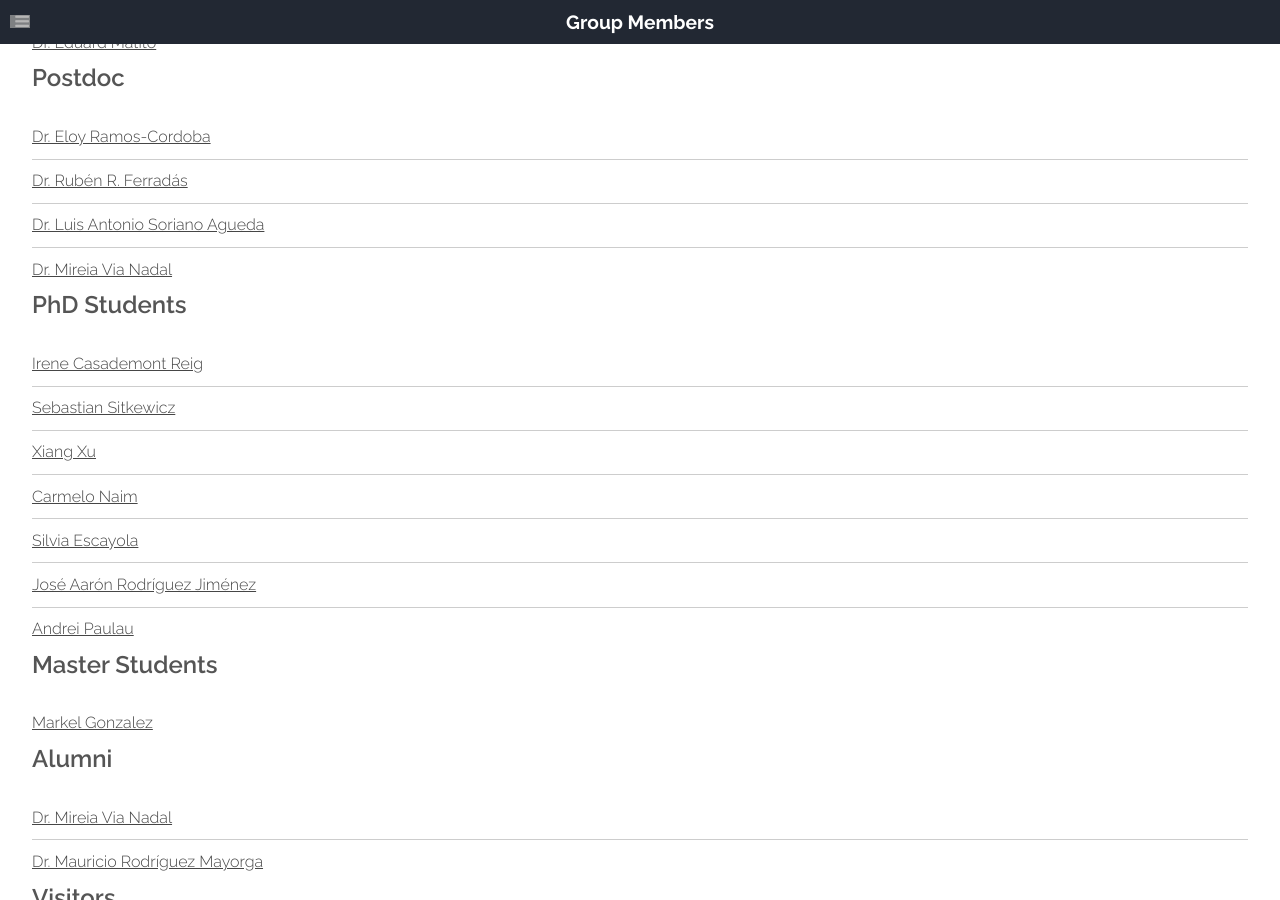
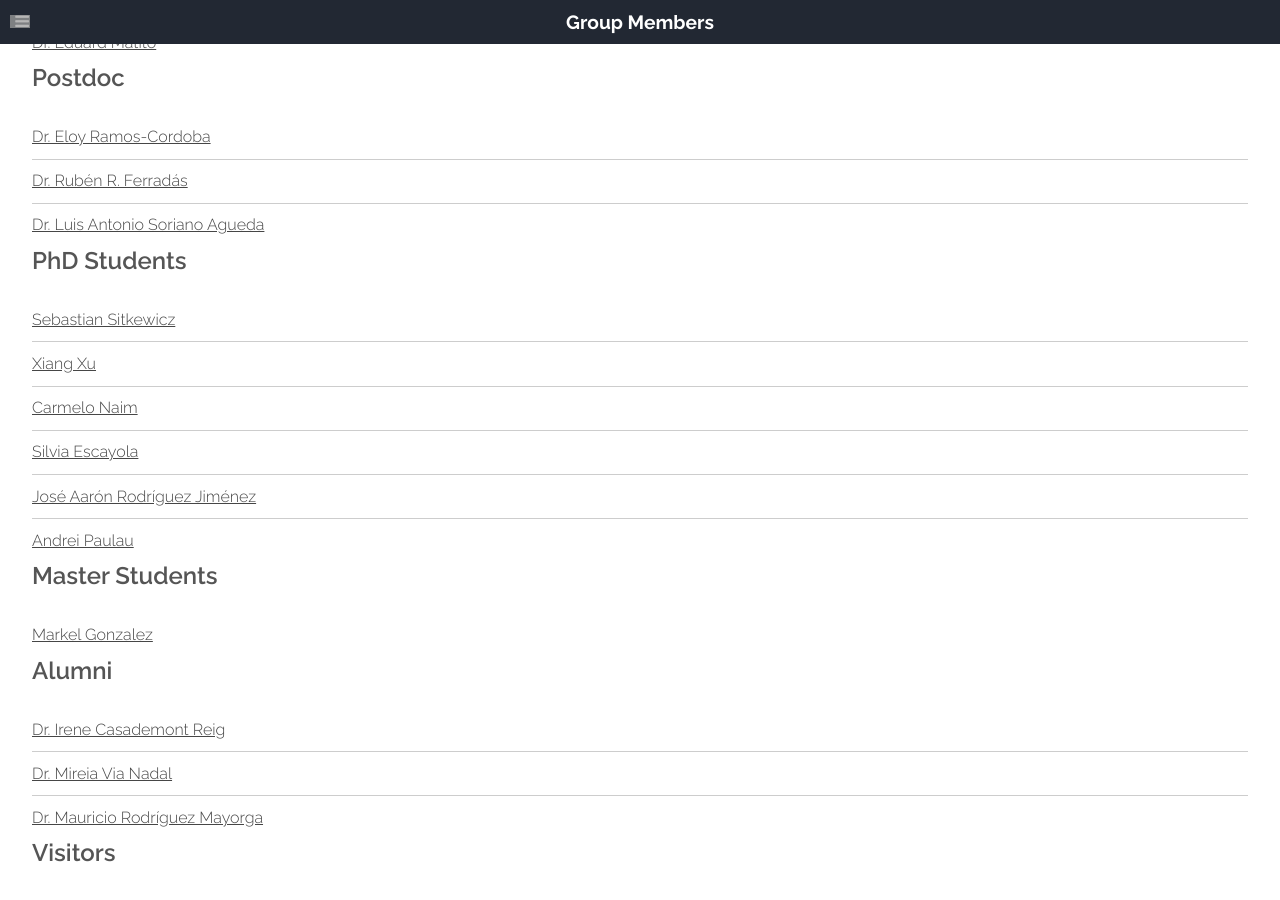
Before and after one commit to old-jekyll-templates/Horizons-Jekyll-Theme, a Jekyll site: the page built from members.html, in a window 1280 px wide and 900 px high, scrolled down 884 px. Built offline with Jekyll 4.4.1, drawn with Linux system fonts in a browser that asks for light colours; grey boxes are pictures that could not be loaded.

Commit message:
Update members.html

```diff
--- a/members.html
+++ b/members.html
@@ -27,14 +27,12 @@ layout: main
 							<!-- <li><a href="https://eloyramoscordoba.wordpress.com">Dr. Eloy Ramos-Cordoba</a></li> -->
 							<li><a href="{{ site.baseurl }}/members/ruben_ferradas.html">Dr. Rubén R. Ferradás</a></li>
 							<li><a href="{{ site.baseurl }}/members/luis_antonio.html">Dr. Luis Antonio Soriano Agueda</a></li>
-							<li><a href="{{ site.baseurl }}/members/mireia_via_nadal.html">Dr. Mireia Via Nadal</a></li>
 
 						</ul>
 						<header class="major">
 							<h2>PhD Students</h2>
 						</header>
 						<ul class="default">
-							<li><a href="{{ site.baseurl }}/members/irene_casademont_reig.html">Irene Casademont Reig</a></li>
 							<li><a href="{{ site.baseurl }}/members/sebastian_sitkewicz.html">Sebastian Sitkewicz</a></li>
 							<li><a href="{{ site.baseurl }}/members/xiang_xu.html">Xiang Xu</a></li>
 							<li><a href="{{ site.baseurl }}/members/carmelo_naim.html">Carmelo Naim</a></li>
```
Also changed, not shown: other parts of members.html (+1 -0 lines).
